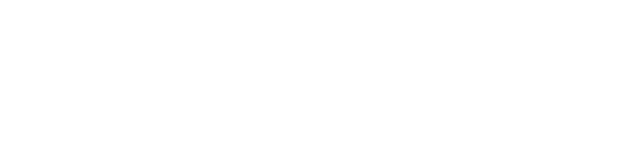
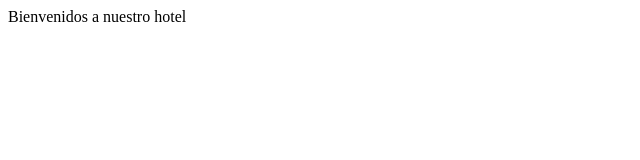
Before and after one commit to danielbeltran19/Desarrollo-Hotel, a plain HTML site: page index.html in a window 1280 px wide. Shown: the whole page, without its empty margins (0-640 px from the left). Drawn offline with Linux system fonts and the light colour scheme.

Commit message:
commit 2
este es el commit de santiago

```diff
--- /dev/null
+++ b/css/style.css
@@ -0,0 +1,6 @@
+body{
+    background-color: aqua;
+}
+header{
+    color: red;
+}
--- a/index.html
+++ b/index.html
@@ -7,6 +7,6 @@
     <title>Hotel Bella vista</title>
 </head>
 <body>
-
+    <header>Bienvenidos a nuestro hotel</header>
 </body>
 </html>
```
